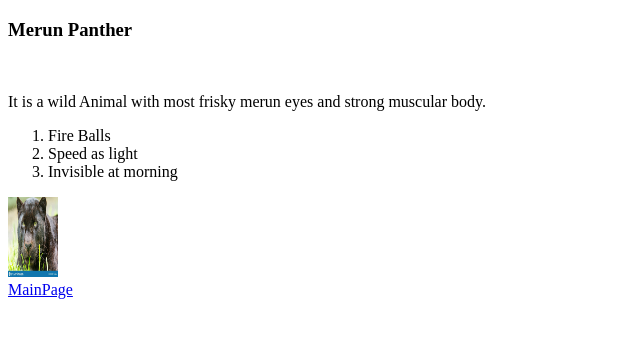
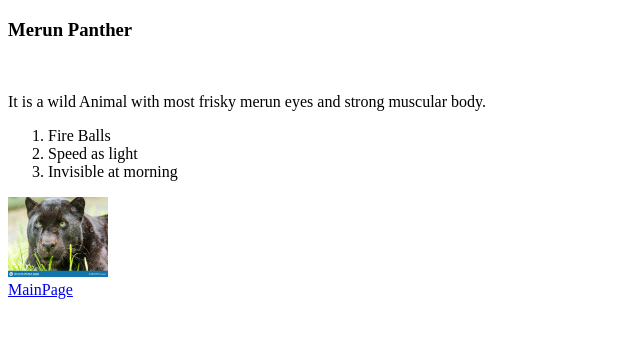
Before and after one commit to 44-563-Web-Apps-S23/44563-webapps-assignment-3-Maheshwarpa, a plain HTML site: page bonus.html in a window 1280 px wide. Shown: the whole page, without its empty margins (0-640 px from the left). Drawn offline with Linux system fonts and the light colour scheme.

Commit message:
adjusted the width

```diff
--- a/bonus.html
+++ b/bonus.html
@@ -13,7 +13,7 @@
             <li> Speed as light</li>
             <li> Invisible at morning</li>
           </ol>
-          <img src="panther.jpg"  width="50" height="80">
+          <img src="panther.jpg"  width="100" height="80">
           <br>
           <a href="index.html">MainPage</a>
           </body>
```
